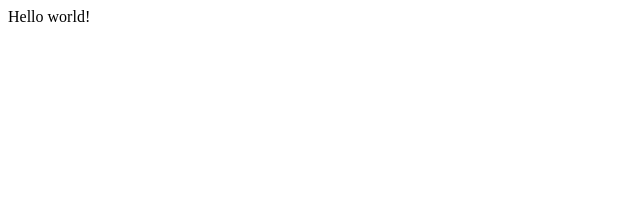
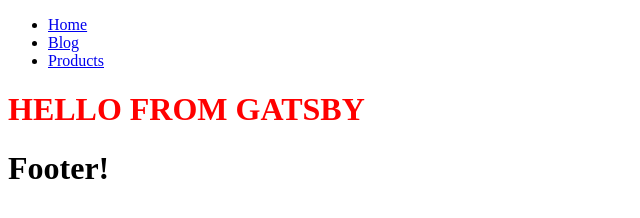
Before and after one commit to MichelleTanzil/gatsby_tutorial, a Gatsby site: page / in a window 1280 px wide. Shown: the whole page, without its empty margins (0-640 px from the left). Built offline with nearby package versions, Linux system fonts and the light colour scheme; Gatsby itself is replaced by a stand-in of ours.

Commit message:
first commit

```diff
--- a/gatsby-config.js
+++ b/gatsby-config.js
@@ -5,6 +5,13 @@
  */
 
 module.exports = {
+  siteMetadata: {
+    title: "Gatsby Tutorial",
+    description: "some random description",
+    author: "@janedoe",
+    data: ["item1", "item2"],
+    person: { name: "Michelle", age: "30" },
+  },
   /* Your site config here */
-  plugins: [],
+  plugins: [`gatsby-plugin-styled-components`],
 }
--- a/package.json
+++ b/package.json
@@ -14,9 +14,12 @@
     "test": "echo \"Write tests! -> https://gatsby.dev/unit-testing\" && exit 1"
   },
   "dependencies": {
+    "babel-plugin-styled-components": "^1.11.1",
     "gatsby": "^2.24.66",
+    "gatsby-plugin-styled-components": "^3.3.13",
     "react": "^16.12.0",
-    "react-dom": "^16.12.0"
+    "react-dom": "^16.12.0",
+    "styled-components": "^5.2.0"
   },
   "devDependencies": {
     "prettier": "2.1.2"
--- /dev/null
+++ b/src/components/Footer.js
@@ -0,0 +1,11 @@
+import React from "react"
+
+const Footer = () => {
+  return (
+    <div>
+      <h1>Footer!</h1>
+    </div>
+  )
+}
+
+export default Footer
--- /dev/null
+++ b/src/components/Navbar.js
@@ -0,0 +1,22 @@
+import React from "react"
+import { Link } from "gatsby"
+
+const Navbar = () => {
+  return (
+    <nav>
+      <ul>
+        <li>
+          <Link to="/">Home</Link>
+        </li>
+        <li>
+          <Link to="/blog/">Blog</Link>
+        </li>
+        <li>
+          <Link to="/products/">Products</Link>
+        </li>
+      </ul>
+    </nav>
+  )
+}
+
+export default Navbar
--- /dev/null
+++ b/src/components/layout.js
@@ -0,0 +1,15 @@
+import React, { Fragment } from "react"
+import Navbar from "./Navbar"
+import Footer from "./Footer"
+
+const layout = ({ children }) => {
+  return (
+    <Fragment>
+      <Navbar />
+      <main>{children}</main>
+      <Footer />
+    </Fragment>
+  )
+}
+
+export default layout
--- a/src/pages/index.js
+++ b/src/pages/index.js
@@ -1,5 +1,13 @@
 import React from "react"
+import Layout from "../components/layout"
 
 export default function Home() {
-  return <div>Hello world!</div>
+  return (
+    <Layout>
+      {/* Use Link for internal links only */}
+      <h1 style={{ color: "red", textTransform: "uppercase" }}>
+        hello from gatsby
+      </h1>
+    </Layout>
+  )
 }
```
Also changed, not shown: src/pages/404.js (added, +12 -0 lines), src/pages/blog.js (added, +12 -0 lines), src/pages/products.js (added, +12 -0 lines), 1 other file.
